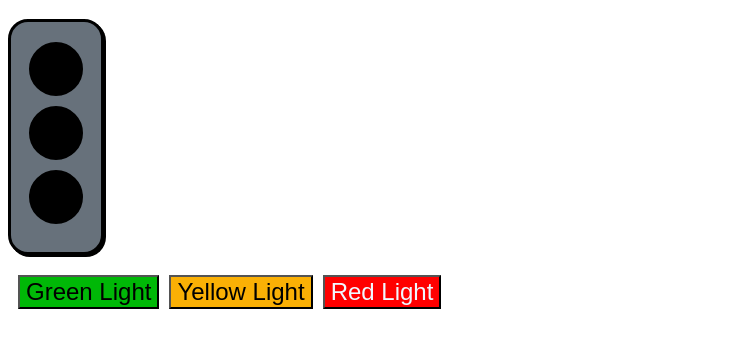
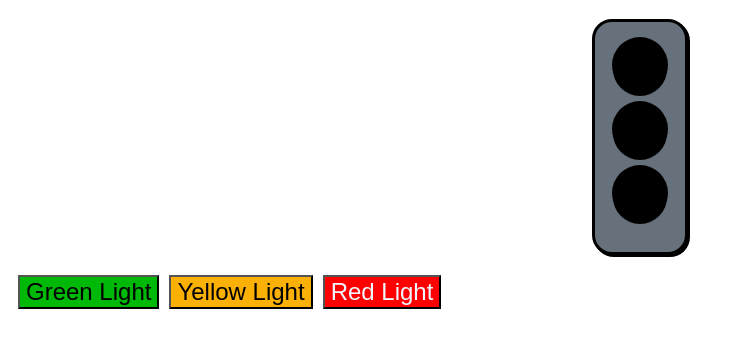
Before and after one commit to slingJin30/trafficLights, a plain HTML site: page index.html in a window 1280 px wide. Shown: the part 61-408 px from the top of the page, without its empty margins (0-745 px from the left). Drawn offline with Linux system fonts and the light colour scheme.

Commit message:
changed to look of the lights

```diff
--- a/assets/css/styles.css
+++ b/assets/css/styles.css
@@ -6,6 +6,7 @@
   margin: auto;
   margin-top: 10px;
   border: solid 2px;
+  box-shadow: -0 -4px 0 1px;
 }
 
 #yellowLight {
@@ -16,6 +17,7 @@
   margin: auto;
   margin-top: 10px;
   border: solid 2px;
+  box-shadow: -0 -4px 0 1px;
 }
 
 #redLight {
@@ -26,6 +28,7 @@
   margin: auto;
   margin-top: 10px;
   border: solid 2px;
+  box-shadow: -0 -4px 0 1px;
 }
 
 #greenLightBtn {
@@ -50,6 +53,7 @@
 }
 
 #trafficBody {
+  margin: auto;
   background: #67717b;
   width: 90px;
   padding-top: 10px;
```
